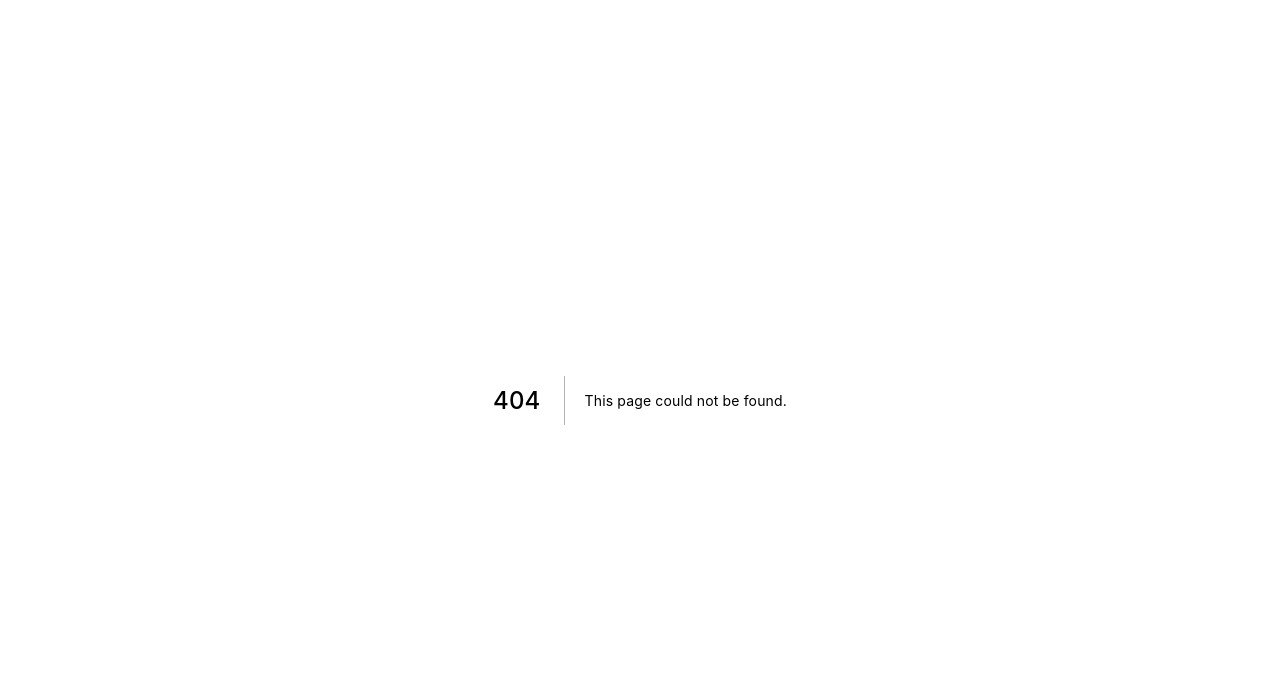
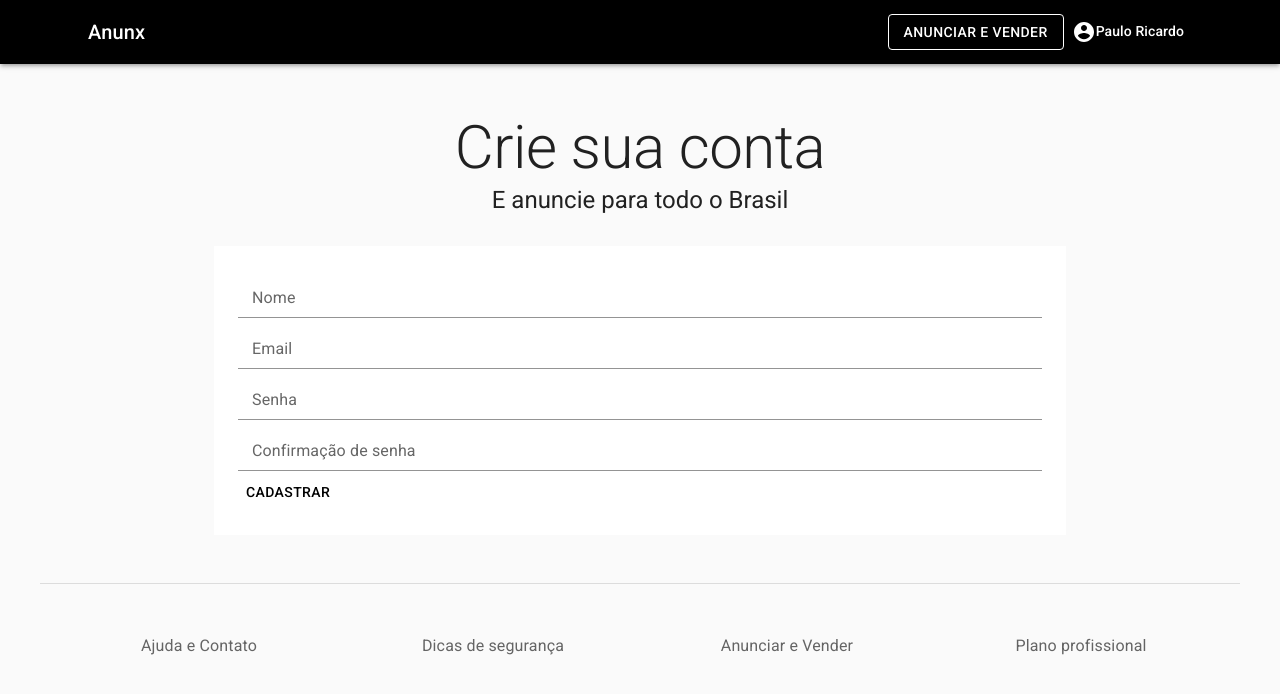
Before and after one commit to Paulo-cds/anunx, a Next.js app: page /auth/signup in a window 1280 px wide. Before the commit this address had no page. Shown: the top 694 px of the page. Built offline with nearby package versions, Linux system fonts and the light colour scheme.

Commit message:
adicionando pagina de signup

```diff
--- /dev/null
+++ b/pages/auth/signup/formValues.js
@@ -0,0 +1,27 @@
+import * as yup from 'yup'
+
+const initialValues = {
+    name:'',
+    email:'',
+    password:'',
+    passwordConf:'',
+}
+
+const validationSchema = yup.object().shape({
+    name: yup.string()
+        .required('Campo obrigatório'),
+    email: yup.string()
+        .email('Digite um e-mail válido')
+        .required('Campo obrigatório'),
+    password: yup.string()
+        .min(6, 'Mínimo de 6 caracteres')
+        .required('Campo obrigatório'),
+    passwordConf: yup.string()
+        .required('Campo obrigatório')
+        .oneOf([yup.ref('password'), null], 'As senhas precisam ser iguais')
+})
+
+export {
+    initialValues,
+    validationSchema,
+}
--- /dev/null
+++ b/pages/auth/signup/index.js
@@ -0,0 +1,123 @@
+import TemplateDefault from '../../../src/templates/Default'
+import { Formik } from 'formik'
+import useStyles from './styles'
+import { initialValues, validationSchema } from './formValues'
+
+import {
+    Container,
+    Typography,
+    Grid,
+    FormControl,
+    InputLabel,
+    Box,
+    Input,
+    FormHelperText,
+    Button,
+} from '@mui/material'
+
+const Signup = () => {
+    const classes = useStyles()
+
+    return(
+        <TemplateDefault>
+            <Container maxWidth='sm' component='main' className={classes.container}>
+                <Typography component='h1' variant='h2' align='center' color='textPrimary'>
+                    Crie sua conta
+                </Typography>
+                <Typography component='h5' variant='h5' align='center' color='textPrimary'>
+                    E anuncie para todo o Brasil
+                </Typography>
+            </Container>
+
+            <Container maxWidth='md'>
+                <Box className={classes.box}>
+                    {
+                        <Formik
+                            initialValues={initialValues}
+                            validationSchema={validationSchema}
+                            onSubmit={(values) => {
+                                console.log('ok, form enviado', values)
+                            }}
+                        >
+                            {
+                                ({
+                                    touched,
+                                    values,
+                                    errors,
+                                    handleChange,
+                                    handleSubmit,
+                                }) => {
+                                    return(
+                                        <form onSubmit={handleSubmit}>
+                                            <FormControl fullWidth error={errors.name && touched.name} className={classes.formControl}>
+                                                <InputLabel >Nome</InputLabel>
+                                                <Input
+                                                    name='name'
+                                                    value={values.name}
+                                                    onChange={handleChange}
+                                                />
+                                                <FormHelperText>
+                                                    {errors.name && touched.name ? errors.name : null}
+                                                </FormHelperText>
+                                            </FormControl>
+
+                                            <FormControl fullWidth error={errors.email && touched.email} className={classes.formControl}>
+                                                <InputLabel >Email</InputLabel>
+                                                <Input
+                                                    name='email'
+                                                    type='email'
+                                                    value={values.email}
+                                                    onChange={handleChange}
+                                                />
+                                                <FormHelperText>
+                                                    {errors.email && touched.email ? errors.email : null}
+                                                </FormHelperText>
+                                            </FormControl>
+
+                                            <FormControl fullWidth error={errors.password && touched.password} className={classes.formControl}>
+                                                <InputLabel >Senha</InputLabel>
+                                                <Input
+                                                    name='password'
+                                                    type='password'
+                                                    value={values.password}
+                                                    onChange={handleChange}
+                                                />
+                                                <FormHelperText>
+                                                    {errors.password && touched.password ? errors.password : null}
+                                                </FormHelperText>
+                                            </FormControl>
+
+                                            <FormControl fullWidth error={errors.passwordConf && touched.passwordConf} className={classes.formControl}>
+                                                <InputLabel >Confirmação de senha</InputLabel>
+                                                <Input
+                                                    name='passwordConf'
+                                                    type='password'
+                                                    value={values.passwordConf}
+                                                    onChange={handleChange}
+                                                />
+                                                <FormHelperText>
+                                                    {errors.passwordConf && touched.passwordConf ? errors.passwordConf : null}
+                                                </FormHelperText>
+                                            </FormControl>
+
+                                            <Button
+                                                type='submit'
+                                                fullWidthvariant='contained'
+                                                color='primary'
+                                                className={classes.submit}
+                                            >
+                                                Cadastrar
+                                            </Button>
+                                        </form>
+                                    )
+                                }
+                            }
+                        </Formik>
+                    }
+                </Box>
+            </Container>
+        </TemplateDefault>
+    )
+}
+
+export default Signup
--- /dev/null
+++ b/pages/auth/signup/styles.js
@@ -0,0 +1,19 @@
+import {makeStyles} from '@mui/styles'
+
+const useStyles = makeStyles((theme) => ({
+    container:{
+        marginBottom: 30,
+    },
+    box: {
+        backgroundColor: theme.palette.background.white,
+        padding: theme.spacing(3),
+    },
+    formControl: {
+        marginBottom: theme.spacing(1),
+    },
+    submit: {
+        margin: theme.spacing(3,0,2),
+    },
+}))
+
+export default useStyles
```
